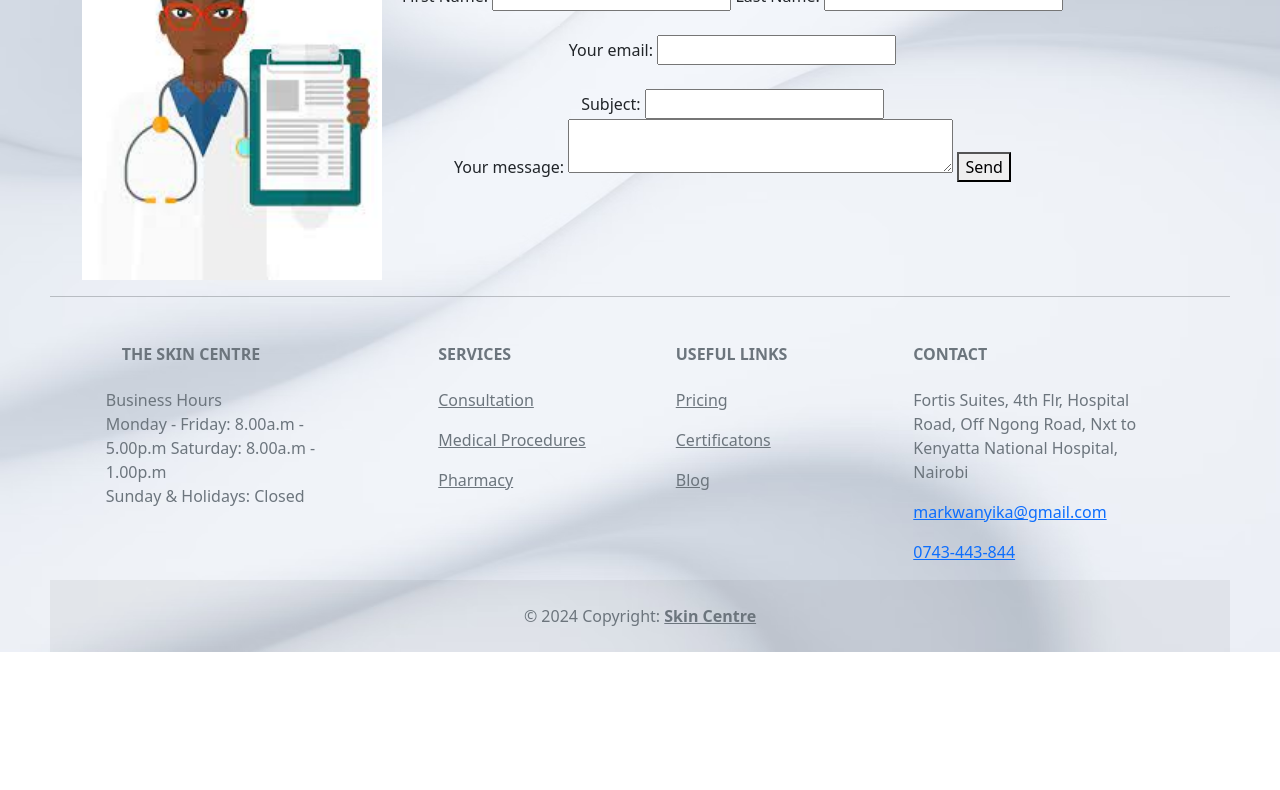
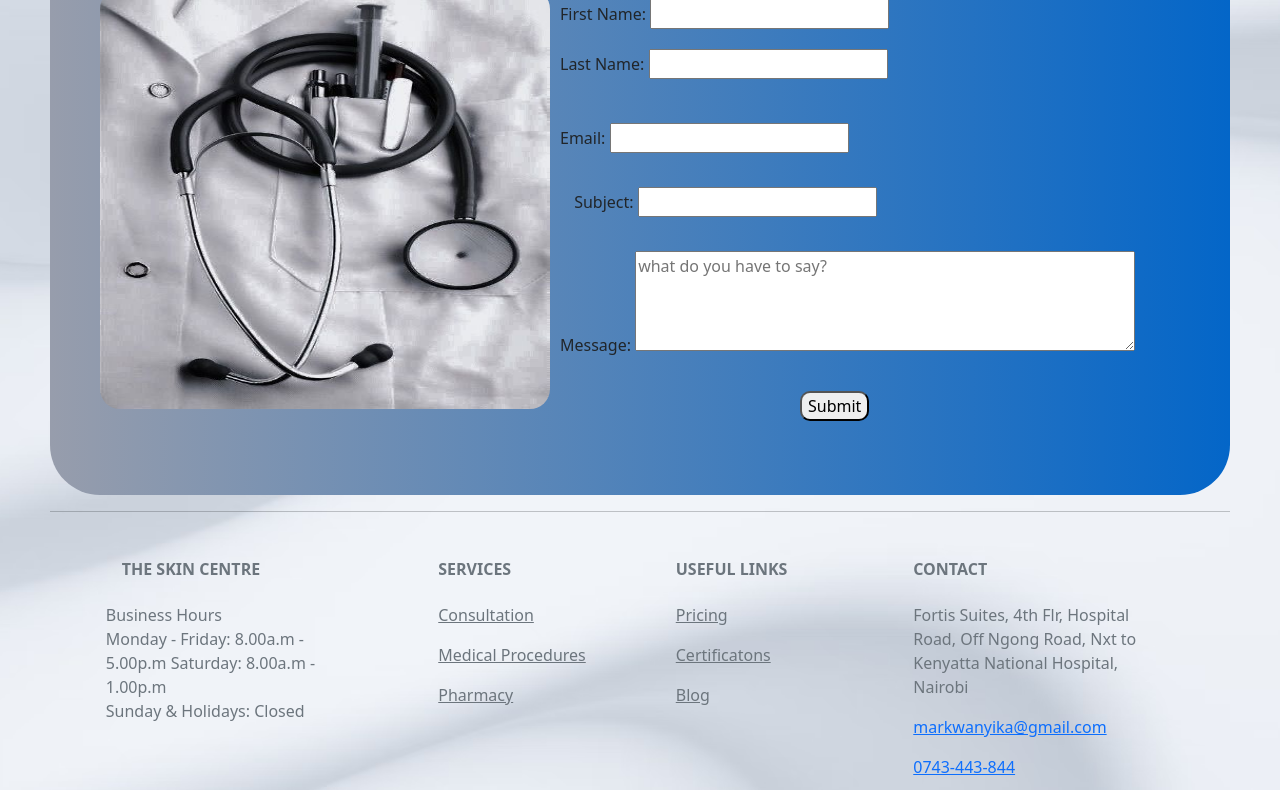
Before and after one commit to wany1ka/skin-centre, a plain HTML site: page contact.html in a window 1280 px wide. Shown: the part 262-1052 px from the top of the page. Before the commit the page ends 914 px from the top, so only its background shows below. Drawn offline with nearby package versions, Linux system fonts and the light colour scheme.

Commit message:
style forms

```diff
--- a/contact.html
+++ b/contact.html
@@ -36,36 +36,38 @@
 
     <hr>
 
-    <div class="container" style="display: flex; align-items: center;">
-      <div class="right-img">
-        <img src="assets/doctor form.jpg" alt="" width="300px" style="flex: 1;">
-      </div>
+    <div class="contact" id="contact" style="background-color: #F0F0F0; padding: 50px; border-radius: 50px; background: linear-gradient(to left, #0466c8, #979dac);">
+      <h1 style="text-align: center;">Contact Us</h1>
+
+      <img src="assets/trial5.jpeg" width="450px" height="420px" alt="" style="float: left; border-radius: 20px;">
       <div class="form">
-        <form action="https://formspree.io/f/mvoewoae" method="POST" style="flex: 1; text-align: center; padding: 0 20px;">
-            <label>
+          <form action="https://formspree.io/f/mvoewoae" method="POST">
+            <label style="margin: 10px;">
               First Name:
-                <input type="text" name="first_name">
+              <input type="text" name="first_name" required>
                 </label>
-            <label>
+                <label style="margin: 10px;">
               Last Name:
-                <input type="text" name="last_name">
+              <input type="text" name="last_name" required>
                 </label> <br><br>
-            <label>
-                Your email:
+                <label style="margin: 10px;">
+              Email:
               <input type="email" name="email">
                 </label> <br><br>
-            <label>
+              <label style="margin: 10px;"></label>
                 Subject:
-                <input type="text" name="title">
-            </label> <br>
-            <label>
-                Your message:
-                <textarea name="message" style="width: 385px;"></textarea>
-            </label>
-            <button type="submit">Send</button>
+                <input type="text" name="subject">
+              </label> <br><br>
+
+              <label style="margin: 10px;">
+              Message:
+              <textarea name="message" placeholder="what do you have to say?" style="width: 500px; height: 100px;"></textarea>
+                </label> <br><br>
+                 <button type="submit" style="margin-left: 250px; border-radius: 10px;">Submit</button> <br><br>
           </form>
       </div>
     </div>
+
 </body>
 
 <hr>
```
Also changed, not shown: booking.html (+14 -18 lines), index.html (+2 -2 lines), assets/trial1.png (added), assets/trial2.jpeg (added), assets/trial3.jpeg (added), assets/trial4.jpg (added), assets/trial5.jpeg (added). Lines whose indentation alone changed are shown as unchanged.
